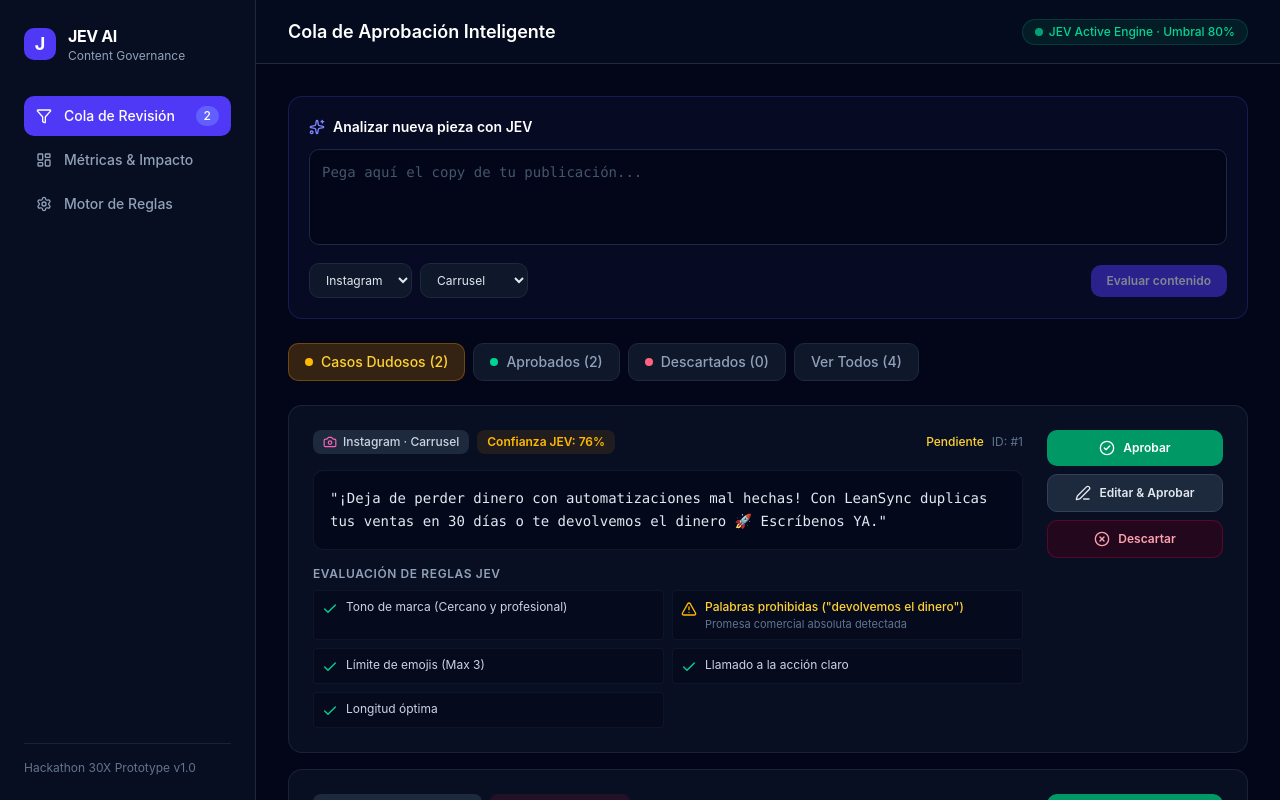
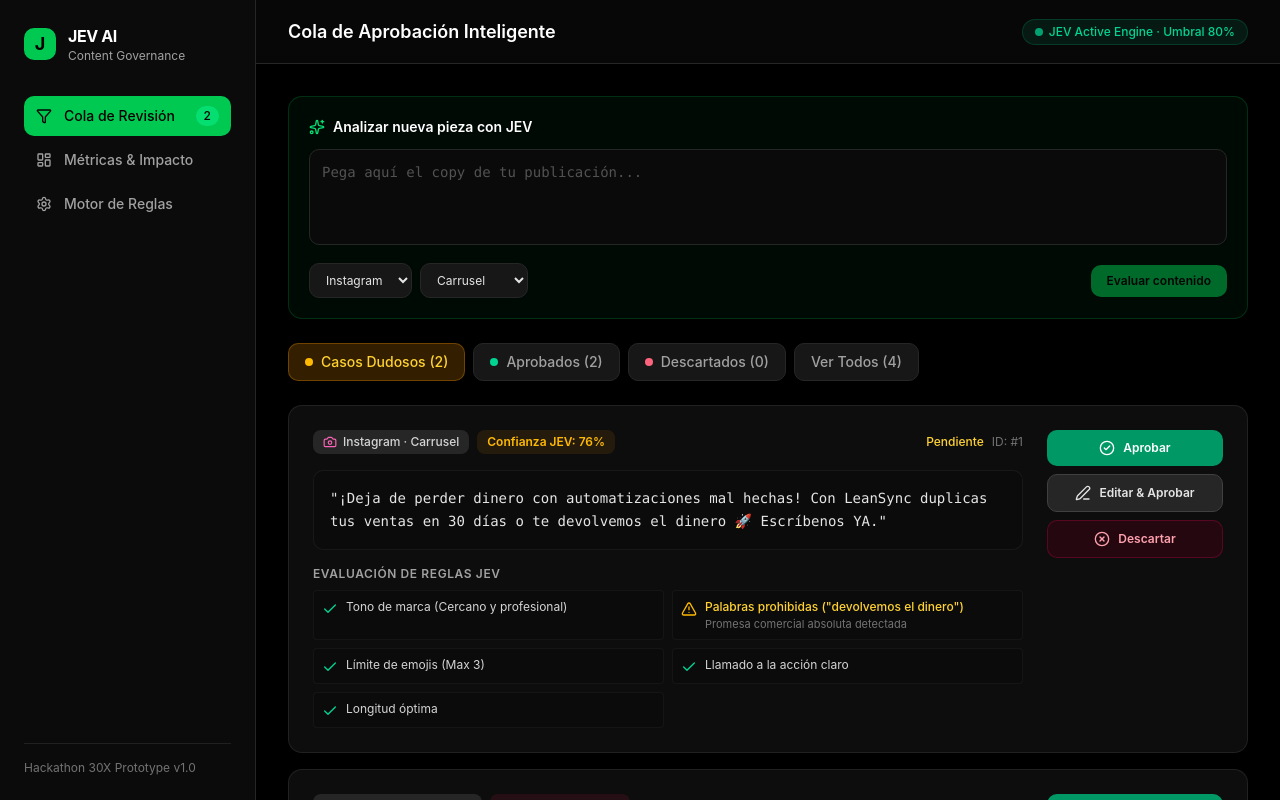
Before and after one commit to gobyndsales12-sketch/content-moderation-saas, a Next.js app: page / in a window 1280 px wide. Built offline with nearby package versions, Linux system fonts and the light colour scheme.

Commit message:
feat: update theme colors and component styles to green tones
V0-Chat-Id: chv5jEHf3vi

```diff
--- a/app/layout.tsx
+++ b/app/layout.tsx
@@ -27,7 +27,7 @@ export const metadata: Metadata = {
 
 export const viewport: Viewport = {
   colorScheme: 'dark',
-  themeColor: '#020617',
+  themeColor: '#000000',
 }
 
 export default function RootLayout({
@@ -36,7 +36,7 @@ export default function RootLayout({
   children: React.ReactNode
 }>) {
   return (
-    <html lang="es" className="dark bg-slate-950">
+    <html lang="es" className="dark bg-black">
       <body className="antialiased">
         {children}
         {process.env.NODE_ENV === 'production' && <Analytics />}
--- a/components/jev/analyze-form.tsx
+++ b/components/jev/analyze-form.tsx
@@ -29,11 +29,11 @@ export function AnalyzeForm({ onSubmit }: AnalyzeFormProps) {
   return (
     <form
       onSubmit={handleSubmit}
-      className="mb-6 space-y-3 rounded-xl border border-indigo-500/20 bg-indigo-500/5 p-5"
+      className="mb-6 space-y-3 rounded-xl border border-green-500/20 bg-green-500/5 p-5"
       aria-labelledby="analyze-title"
     >
       <div className="flex items-center gap-2">
-        <Sparkles className="h-4 w-4 text-indigo-400" aria-hidden="true" />
+        <Sparkles className="h-4 w-4 text-green-400" aria-hidden="true" />
         <h3 id="analyze-title" className="text-sm font-semibold text-white">
           Analizar nueva pieza con JEV
         </h3>
@@ -47,7 +47,7 @@ export function AnalyzeForm({ onSubmit }: AnalyzeFormProps) {
         value={content}
         onChange={(e) => setContent(e.target.value)}
         placeholder="Pega aquí el copy de tu publicación..."
-        className="h-24 w-full resize-none rounded-lg border border-slate-800 bg-slate-950 p-3 font-mono text-sm text-slate-200 placeholder:text-slate-600 focus:border-indigo-500 focus:outline-none"
+        className="h-24 w-full resize-none rounded-lg border border-neutral-800 bg-neutral-950 p-3 font-mono text-sm text-neutral-200 placeholder:text-neutral-600 focus:border-green-500 focus:outline-none"
       />
 
       <div className="flex flex-wrap items-center gap-2">
@@ -62,7 +62,7 @@ export function AnalyzeForm({ onSubmit }: AnalyzeFormProps) {
             setPlatform(next)
             setType(TYPES[next][0])
           }}
-          className="rounded-lg border border-slate-800 bg-slate-900 px-3 py-2 text-xs text-slate-200 focus:border-indigo-500 focus:outline-none"
+          className="rounded-lg border border-neutral-800 bg-neutral-900 px-3 py-2 text-xs text-neutral-200 focus:border-green-500 focus:outline-none"
         >
           {Object.keys(TYPES).map((p) => (
             <option key={p}>{p}</option>
@@ -76,7 +76,7 @@ export function AnalyzeForm({ onSubmit }: AnalyzeFormProps) {
           id="type"
           value={type}
           onChange={(e) => setType(e.target.value)}
-          className="rounded-lg border border-slate-800 bg-slate-900 px-3 py-2 text-xs text-slate-200 focus:border-indigo-500 focus:outline-none"
+          className="rounded-lg border border-neutral-800 bg-neutral-900 px-3 py-2 text-xs text-neutral-200 focus:border-green-500 focus:outline-none"
         >
           {TYPES[platform].map((t) => (
             <option key={t}>{t}</option>
@@ -86,7 +86,7 @@ export function AnalyzeForm({ onSubmit }: AnalyzeFormProps) {
         <button
           type="submit"
           disabled={!content.trim()}
-          className="ml-auto rounded-lg bg-indigo-600 px-4 py-2 text-xs font-semibold text-white transition-colors hover:bg-indigo-500 disabled:cursor-not-allowed disabled:opacity-50"
+          className="ml-auto rounded-lg bg-green-500 px-4 py-2 text-xs font-semibold text-black transition-colors hover:bg-green-400 disabled:cursor-not-allowed disabled:opacity-50"
         >
           Evaluar contenido
         </button>
--- a/components/jev/content-card.tsx
+++ b/components/jev/content-card.tsx
@@ -25,7 +25,7 @@ export function ContentCard({ item, onAction, onEdit }: ContentCardProps) {
   const status = STATUS_LABEL[item.status]
 
   return (
-    <article className="flex flex-col items-start justify-between gap-6 rounded-xl border border-slate-800/80 bg-slate-900/60 p-5 transition-colors hover:border-slate-700 md:flex-row md:p-6">
+    <article className="flex flex-col items-start justify-between gap-6 rounded-xl border border-neutral-800/80 bg-neutral-900/60 p-5 transition-colors hover:border-neutral-700 md:flex-row md:p-6">
       <div className="w-full flex-1 space-y-4">
         <div className="flex flex-wrap items-center gap-2">
           <PlatformBadge platform={item.platform} type={item.type} />
@@ -33,27 +33,27 @@ export function ContentCard({ item, onAction, onEdit }: ContentCardProps) {
             Confianza JEV: {item.confidence}%
           </span>
           {item.edited && (
-            <span className="rounded-md bg-indigo-500/10 px-2.5 py-1 text-xs font-medium text-indigo-300">
+            <span className="rounded-md bg-green-500/10 px-2.5 py-1 text-xs font-medium text-green-300">
               Editado
             </span>
           )}
-          <span className="ml-auto text-xs text-slate-500">
+          <span className="ml-auto text-xs text-neutral-500">
             <span className={cn('mr-2 font-medium', status.className)}>{status.label}</span>
             ID: #{item.id}
           </span>
         </div>
 
-        <blockquote className="rounded-lg border border-slate-800/50 bg-slate-950/60 p-4 font-mono text-sm leading-relaxed text-slate-200">
+        <blockquote className="rounded-lg border border-neutral-800/50 bg-neutral-950/60 p-4 font-mono text-sm leading-relaxed text-neutral-200">
           {`"${item.content}"`}
         </blockquote>
 
         <div className="space-y-2">
-          <p className="text-xs font-semibold uppercase tracking-wider text-slate-400">Evaluación de Reglas JEV</p>
+          <p className="text-xs font-semibold uppercase tracking-wider text-neutral-400">Evaluación de Reglas JEV</p>
           <ul className="grid grid-cols-1 gap-2 md:grid-cols-2">
             {item.rules.map((rule) => (
               <li
                 key={rule.name}
-                className="flex items-start gap-2 rounded border border-slate-800/40 bg-slate-950/40 p-2 text-xs"
+                className="flex items-start gap-2 rounded border border-neutral-800/40 bg-neutral-950/40 p-2 text-xs"
               >
                 {rule.status === 'pass' ? (
                   <Check className="mt-0.5 h-4 w-4 shrink-0 text-emerald-400" aria-label="Cumple" />
@@ -61,10 +61,10 @@ export function ContentCard({ item, onAction, onEdit }: ContentCardProps) {
                   <AlertTriangle className="mt-0.5 h-4 w-4 shrink-0 text-amber-400" aria-label="No cumple" />
                 )}
                 <div>
-                  <span className={rule.status === 'pass' ? 'text-slate-300' : 'font-medium text-amber-300'}>
+                  <span className={rule.status === 'pass' ? 'text-neutral-300' : 'font-medium text-amber-300'}>
                     {rule.name}
                   </span>
-                  {rule.note && <p className="mt-0.5 text-[11px] text-slate-500">{rule.note}</p>}
+                  {rule.note && <p className="mt-0.5 text-[11px] text-neutral-500">{rule.note}</p>}
                 </div>
               </li>
             ))}
@@ -85,7 +85,7 @@ export function ContentCard({ item, onAction, onEdit }: ContentCardProps) {
             <button
               type="button"
               onClick={() => onEdit(item)}
-              className="flex flex-1 items-center justify-center gap-2 rounded-lg border border-slate-700 bg-slate-800 px-4 py-2.5 text-xs font-semibold text-slate-200 transition-colors hover:bg-slate-700"
+              className="flex flex-1 items-center justify-center gap-2 rounded-lg border border-neutral-700 bg-neutral-800 px-4 py-2.5 text-xs font-semibold text-neutral-200 transition-colors hover:bg-neutral-700"
             >
               <Edit3 className="h-4 w-4" aria-hidden="true" /> Editar & Aprobar
             </button>
@@ -101,7 +101,7 @@ export function ContentCard({ item, onAction, onEdit }: ContentCardProps) {
           <button
             type="button"
             onClick={() => onAction(item.id, 'doubt')}
-            className="flex flex-1 items-center justify-center gap-2 rounded-lg border border-slate-700 bg-slate-800 px-4 py-2.5 text-xs font-semibold text-slate-200 transition-colors hover:bg-slate-700"
+            className="flex flex-1 items-center justify-center gap-2 rounded-lg border border-neutral-700 bg-neutral-800 px-4 py-2.5 text-xs font-semibold text-neutral-200 transition-colors hover:bg-neutral-700"
           >
             <RotateCcw className="h-4 w-4" aria-hidden="true" /> Devolver a revisión
           </button>
--- a/components/jev/jev-app.tsx
+++ b/components/jev/jev-app.tsx
@@ -64,11 +64,11 @@ export function JevApp() {
   const pendingCount = items.filter((i) => i.status === 'doubt').length
 
   return (
-    <div className="flex min-h-screen flex-col bg-slate-950 font-sans text-slate-100 md:h-screen md:flex-row">
+    <div className="flex min-h-screen flex-col bg-black font-sans text-neutral-100 md:h-screen md:flex-row">
       <Sidebar activeTab={activeTab} onTabChange={setActiveTab} pendingCount={pendingCount} />
 
       <main className="flex flex-1 flex-col overflow-hidden">
-        <header className="flex min-h-16 flex-wrap items-center justify-between gap-3 border-b border-slate-800 bg-slate-900/30 px-4 py-3 md:px-8">
+        <header className="flex min-h-16 flex-wrap items-center justify-between gap-3 border-b border-neutral-800 bg-neutral-900/30 px-4 py-3 md:px-8">
           <h1 className="text-lg font-semibold text-white">{TITLES[activeTab]}</h1>
           <span className="inline-flex items-center gap-1.5 rounded-full border border-emerald-500/20 bg-emerald-500/10 px-3 py-1 text-xs font-medium text-emerald-400">
             <span className="h-2 w-2 animate-pulse rounded-full bg-emerald-400" aria-hidden="true" />
--- a/components/jev/platform-badge.tsx
+++ b/components/jev/platform-badge.tsx
@@ -4,13 +4,13 @@ import type { Platform } from '@/lib/jev-engine'
 const ICONS = {
   Instagram: { icon: Camera, color: 'text-pink-400' },
   LinkedIn: { icon: Briefcase, color: 'text-sky-400' },
-  Blog: { icon: FileText, color: 'text-indigo-300' },
+  Blog: { icon: FileText, color: 'text-green-300' },
 } as const
 
 export function PlatformBadge({ platform, type }: { platform: Platform; type: string }) {
   const { icon: Icon, color } = ICONS[platform]
   return (
-    <span className="flex items-center gap-1.5 rounded-md bg-slate-800 px-2.5 py-1 text-xs font-medium text-slate-300">
+    <span className="flex items-center gap-1.5 rounded-md bg-neutral-800 px-2.5 py-1 text-xs font-medium text-neutral-300">
       <Icon className={`h-3.5 w-3.5 ${color}`} aria-hidden="true" />
       {platform} · {type}
     </span>
--- a/components/jev/queue-view.tsx
+++ b/components/jev/queue-view.tsx
@@ -12,7 +12,7 @@ const FILTERS: Array<{ id: Filter; label: string; dot?: string; active: string }
   { id: 'doubt', label: 'Casos Dudosos', dot: 'bg-amber-400', active: 'border-amber-500/30 bg-amber-500/20 text-amber-300' },
   { id: 'approved', label: 'Aprobados', dot: 'bg-emerald-400', active: 'border-emerald-500/20 bg-emerald-500/20 text-emerald-300' },
   { id: 'rejected', label: 'Descartados', dot: 'bg-rose-400', active: 'border-rose-500/20 bg-rose-500/20 text-rose-300' },
-  { id: 'all', label: 'Ver Todos', active: 'border-slate-700 bg-slate-800 text-white' },
+  { id: 'all', label: 'Ver Todos', active: 'border-neutral-700 bg-neutral-800 text-white' },
 ]
 
 type QueueViewProps = {
@@ -47,7 +47,7 @@ export function QueueView({ items, onAction, onEdit, onAnalyze }: QueueViewProps
             onClick={() => setFilter(f.id)}
             className={cn(
               'flex items-center gap-2 rounded-lg border px-4 py-2 text-sm font-medium transition-colors',
-              filter === f.id ? f.active : 'border-slate-800 bg-slate-900 text-slate-400 hover:text-slate-200',
+              filter === f.id ? f.active : 'border-neutral-800 bg-neutral-900 text-neutral-400 hover:text-neutral-200',
             )}
           >
             {f.dot && <span className={cn('h-2 w-2 rounded-full', f.dot)} aria-hidden="true" />}
@@ -58,7 +58,7 @@ export function QueueView({ items, onAction, onEdit, onAnalyze }: QueueViewProps
 
       <div className="grid gap-4">
         {filtered.length === 0 ? (
-          <div className="rounded-xl border border-dashed border-slate-800 py-16 text-center text-sm text-slate-500">
+          <div className="rounded-xl border border-dashed border-neutral-800 py-16 text-center text-sm text-neutral-500">
             No hay piezas de contenido en esta bandeja. ¡Excelente trabajo!
           </div>
         ) : (
--- a/components/jev/sidebar.tsx
+++ b/components/jev/sidebar.tsx
@@ -17,15 +17,15 @@ type SidebarProps = {
 
 export function Sidebar({ activeTab, onTabChange, pendingCount }: SidebarProps) {
   return (
-    <aside className="flex shrink-0 flex-col justify-between border-b border-slate-800 bg-slate-900/50 p-4 md:h-screen md:w-64 md:border-r md:border-b-0 md:p-6">
+    <aside className="flex shrink-0 flex-col justify-between border-b border-neutral-800 bg-neutral-900/50 p-4 md:h-screen md:w-64 md:border-r md:border-b-0 md:p-6">
       <div>
         <div className="mb-4 flex items-center gap-3 md:mb-8">
-          <div className="flex h-8 w-8 items-center justify-center rounded-lg bg-indigo-600 text-lg font-bold text-white">
+          <div className="flex h-8 w-8 items-center justify-center rounded-lg bg-green-500 text-lg font-bold text-black">
             J
           </div>
           <div>
             <p className="font-bold tracking-tight text-white">JEV AI</p>
-            <p className="text-xs text-slate-400">Content Governance</p>
+            <p className="text-xs text-neutral-400">Content Governance</p>
           </div>
         </div>
 
@@ -40,7 +40,7 @@ export function Sidebar({ activeTab, onTabChange, pendingCount }: SidebarProps)
                 aria-current={active ? 'page' : undefined}
                 className={cn(
                   'flex shrink-0 items-center gap-3 rounded-lg px-3 py-2.5 text-sm font-medium transition-colors md:w-full',
-                  active ? 'bg-indigo-600 text-white' : 'text-slate-400 hover:bg-slate-800 hover:text-white',
+                  active ? 'bg-green-500 text-black' : 'text-neutral-400 hover:bg-neutral-900 hover:text-green-400',
                 )}
               >
                 <Icon className="h-4 w-4" aria-hidden="true" />
@@ -49,7 +49,7 @@ export function Sidebar({ activeTab, onTabChange, pendingCount }: SidebarProps)
                   <span
                     className={cn(
                       'ml-auto rounded-full px-2 py-0.5 text-xs',
-                      active ? 'bg-indigo-500 text-white' : 'bg-slate-800 text-slate-300',
+                      active ? 'bg-green-400 text-black' : 'bg-neutral-800 text-neutral-300',
                     )}
                   >
                     {pendingCount}
@@ -62,7 +62,7 @@ export function Sidebar({ activeTab, onTabChange, pendingCount }: SidebarProps)
         </nav>
       </div>
 
-      <p className="hidden border-t border-slate-800/80 pt-4 text-xs text-slate-500 md:block">
+      <p className="hidden border-t border-neutral-800/80 pt-4 text-xs text-neutral-500 md:block">
         Hackathon 30X Prototype v1.0
       </p>
     </aside>
```
Also changed, not shown: components/jev/dashboard-view.tsx (+13 -13 lines), components/jev/edit-dialog.tsx (+5 -5 lines), components/jev/rules-view.tsx (+14 -14 lines).
